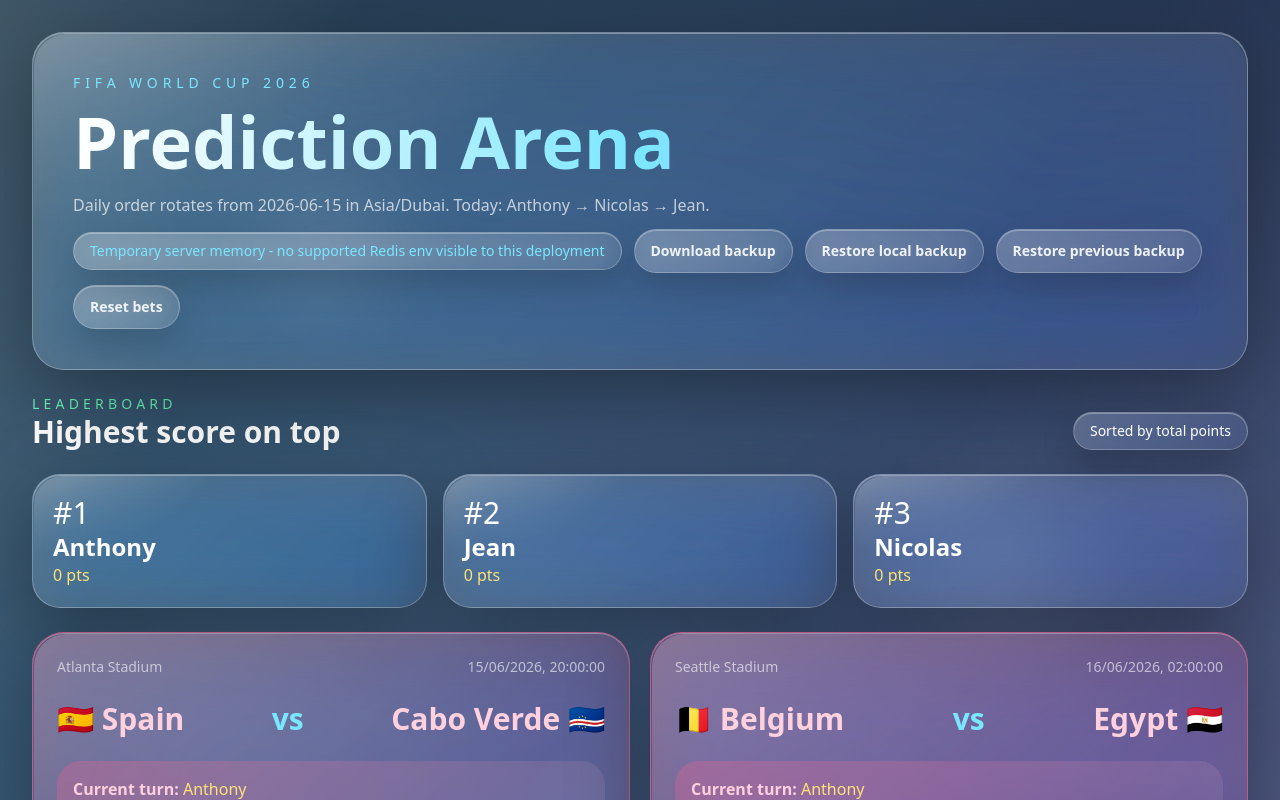
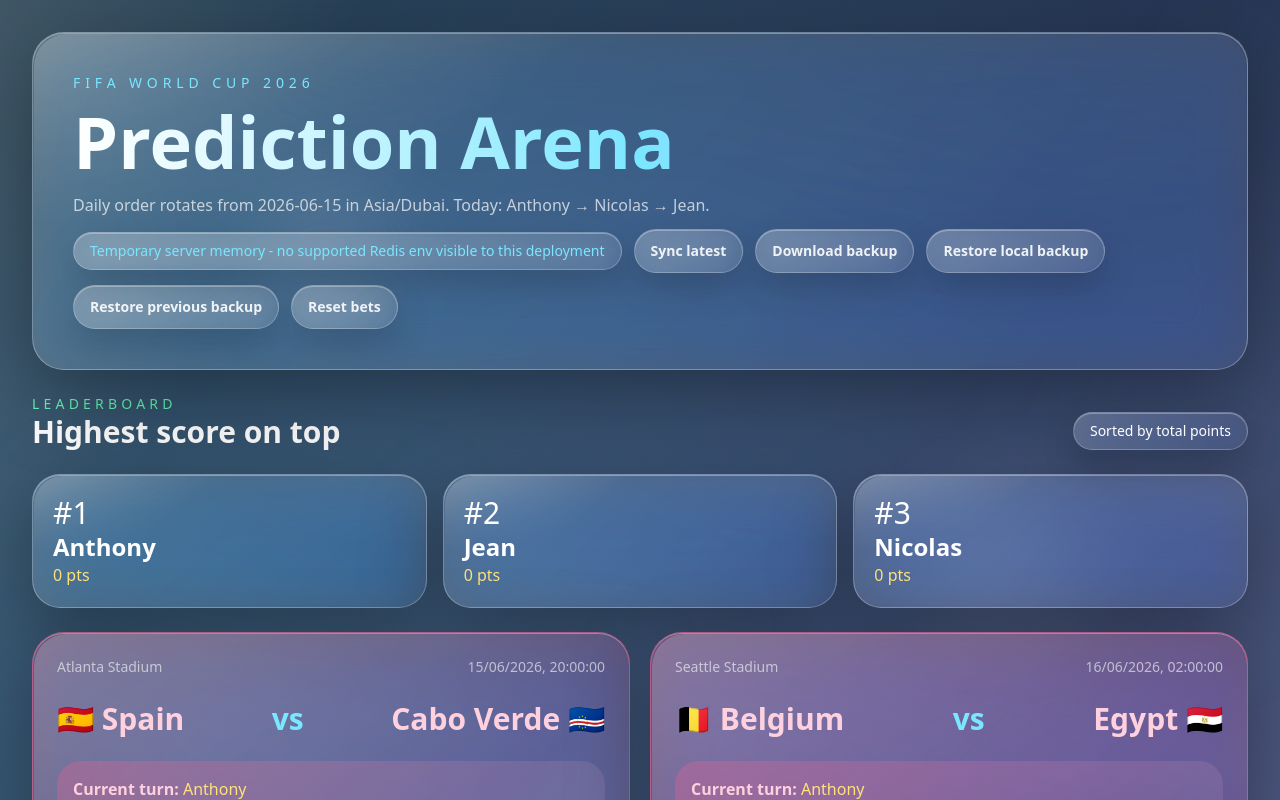
Before and after one commit to johndxb84-stack/WC2026, a Next.js app: page / in a window 1280 px wide. Shown: the top 800 px of the page. Built offline with nearby package versions, Linux system fonts and the light colour scheme.

Commit message:
Add manual sync latest control

```diff
--- a/components/Dashboard.tsx
+++ b/components/Dashboard.tsx
@@ -253,6 +253,33 @@
     await restoreBackup(readBackupFromStorage(previousPredictionsKey), 'No previous local backup found on this browser', 'Previous local backup restored to shared store');
   }
 
+
+  async function syncLatestFromServer() {
+    try {
+      setSyncStatus('Syncing latest shared bets...');
+      const response = await fetch('/api/predictions', { cache: 'no-store' });
+      if (!response.ok) throw new Error('Could not sync shared bets');
+      const payload = await response.json() as { predictions?: StoredPrediction[]; persistence?: string; resetAt?: string | null; env?: { mode?: string } };
+      const remotePredictions = (payload.predictions ?? []).map(revivePrediction);
+
+      if (remotePredictions.length > 0) {
+        setPredictions(remotePredictions);
+        setResetAt(payload.resetAt ?? null);
+        window.localStorage.setItem(storedPredictionsKey, JSON.stringify({ predictions: remotePredictions, resetAt: payload.resetAt ?? null }));
+      }
+
+      await refreshResults();
+      const mode = payload.env?.mode ? ` (${payload.env.mode})` : '';
+      setSyncStatus(payload.persistence === 'redis'
+        ? remotePredictions.length > 0
+          ? `Synced latest${mode} - ${remotePredictions.length} shared bets loaded`
+          : `Synced latest${mode} - no shared bets found`
+        : 'Synced latest from temporary server memory');
+    } catch {
+      setSyncStatus('Sync failed - could not load shared updates');
+    }
+  }
+
   async function downloadBackup() {
     try {
       const response = await fetch('/api/predictions', { cache: 'no-store' });
@@ -337,6 +364,7 @@
           <p className="mt-4 text-white/70">Daily order rotates from {model.referenceRotationDate} in {model.timezone}. Today: {model.order.join(' → ')}.</p>
           <div className="mt-3 flex flex-wrap items-center gap-3">
             <p className="liquid-bubble rounded-full px-4 py-2 text-sm text-flood">{syncStatus}</p>
+            <button className="liquid-bubble rounded-full px-4 py-2 text-sm font-bold text-white/90" onClick={syncLatestFromServer} type="button">Sync latest</button>
             <button className="liquid-bubble rounded-full px-4 py-2 text-sm font-bold text-white/90" onClick={downloadBackup} type="button">Download backup</button>
             <button className="liquid-bubble rounded-full px-4 py-2 text-sm font-bold text-white/90" onClick={restoreLocalBackup} type="button">Restore local backup</button>
             <button className="liquid-bubble rounded-full px-4 py-2 text-sm font-bold text-white/90" onClick={restorePreviousLocalBackup} type="button">Restore previous backup</button>
```
